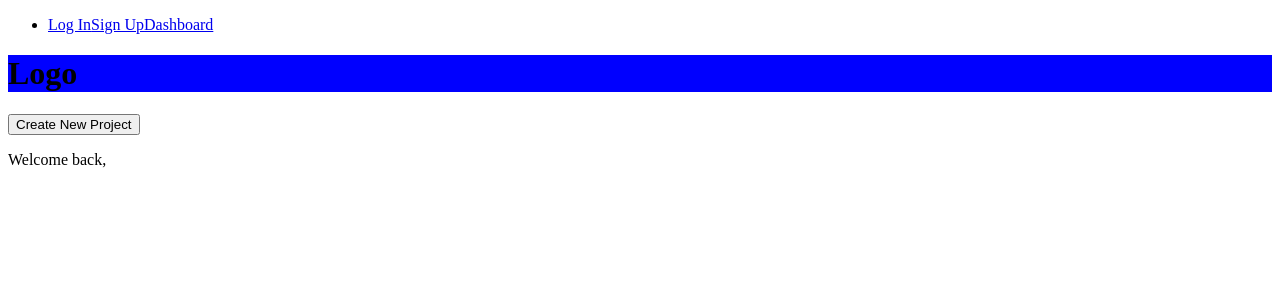
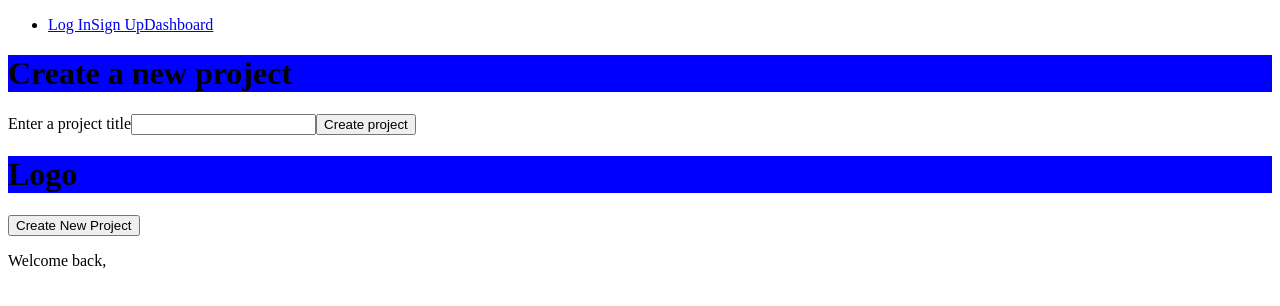
Before and after one commit to neighbor-peace/coalescent, a React app: page /dashboard in a window 1280 px wide. Both pictures are taken after a click on the button "Create New Project". Shown: the top 306 px of the page. Built offline with nearby package versions, Linux system fonts and the light colour scheme; no server answers.

Commit message:
conditionally render createProject and hook up and add create new project form

```diff
--- a/client/App.jsx
+++ b/client/App.jsx
@@ -1,8 +1,8 @@
 import React, { Component } from 'react';
 import { Link, Route, Routes } from 'react-router-dom';
-import SignUp from './pages/SignUp';
-import LogIn from './pages/LogIn';
-import Dashboard from './pages/Dashboard';
+import SignUp from './pages/SignUp.jsx';
+import LogIn from './pages/LogIn.jsx';
+import Dashboard from './pages/Dashboard.jsx';
 
 class App extends Component {
   render() {
@@ -27,7 +27,7 @@ class App extends Component {
             element={<SignUp />}
           />
           <Route
-            path='/dashboard'
+            path='/dashboard/'
             element={<Dashboard />}
           />
           <Route
--- a/client/components/Navbar.jsx
+++ b/client/components/Navbar.jsx
@@ -1,10 +1,15 @@
 import React from 'react';
 
-export default function Navbar({ username, firstName, lastName }) {
+export default function Navbar({
+  username,
+  firstName,
+  lastName,
+  openCreateProject,
+}) {
   return (
     <>
       <h1>Logo</h1>
-      <button>Create New Project</button>
+      <button onClick={openCreateProject}>Create New Project</button>
       <p>Welcome back, {`${firstName} ${lastName}`}</p>
       <div id='user-profile'>
         <img />
--- /dev/null
+++ b/client/pages/CreateProject.jsx
@@ -0,0 +1,28 @@
+import React, { useState } from 'react';
+
+export default function CreateProject({ createProject }) {
+  // conditionally rendered
+  // higher z level
+  // TODO: css transition swipes it in
+  const [formData, setFormData] = useState({
+    title: '',
+  });
+  function updateForm(e) {
+    setFormData({ title: e.target.value });
+  }
+  return (
+    <>
+      <h1>Create a new project</h1>
+      <form onSubmit={(e) => createProject(formData)}>
+        <label htmlFor='projectTitle'>Enter a project title</label>
+        <input
+          id='projectTitle'
+          type='text'
+          value={formData.title}
+          onChange={updateForm}
+        />
+        <button>Create project</button>
+      </form>
+    </>
+  );
+}
--- a/client/pages/Dashboard.js
+++ b/client/pages/Dashboard.jsx
@@ -2,26 +2,18 @@ import React, { useState, useEffect } from 'react';
 import axios from 'axios';
 import Navbar from '../components/Navbar.jsx';
 import ProjectsContainer from '../containers/ProjectsContainer.jsx';
+import CreateProject from './CreateProject.jsx';
 
 function Dashboard() {
-  const devState = {
-    username: 'mike dev',
-    password: 'admin',
-    createdAt: '2022-11-02T14:39:57.597Z',
-    isAdmin: true,
-    firstName: 'Michael',
-    lastName: 'Costello',
-    _id: '63628278d4be152d1e888bac',
-    __v: 0,
-  };
   const [userData, setUserData] = useState({
     username: '',
     password: '',
     firstName: '',
     lastName: '',
   });
-  // const [userData, setUserData] = useState(devState);
   const [projectData, setProjectData] = useState([]);
+  const [createProjectIsOpen, setCreateProjectIsOpen] = useState(false);
+  // fetches state on componentDidMount
   useEffect(() => {
     async function fetchState() {
       try {
@@ -35,19 +27,28 @@ function Dashboard() {
     }
     fetchState();
   }, []);
-
   useEffect(() => {
     console.log('Latest state');
     console.log({ userData, projectData });
   });
 
-  // TODO: build out dashboard
+  const openCreateProject = () => setCreateProjectIsOpen(true);
+  const closeCreateProject = () => setCreateProjectIsOpen(false);
+
+  function createProject() {
+    axios.post('/api/project', {
+      //insert data
+    });
+  }
+  // TODO: IMPLEMENT openCreateProject AND createProject funcs
   return (
     <>
+      {createProjectIsOpen && <CreateProject createProject={createProject} />}
       <Navbar
         username={userData.username}
         firstName={userData.firstName}
         lastName={userData.lastName}
+        openCreateProject={openCreateProject}
       />
       <ProjectsContainer projectData={projectData} />
     </>
```
Also changed, not shown: client/pages/LogIn.jsx (renamed from client/pages/LogIn.js), client/pages/SignUp.jsx (renamed from client/pages/SignUp.js).
